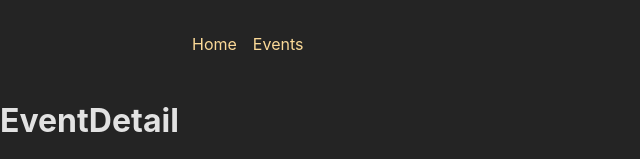
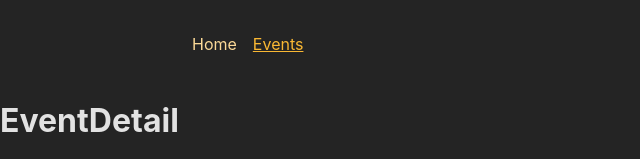
Before and after one commit to niamhbrockbank/react-router, a React (Create React App) app in the folder frontend/: page /events/1 in a window 1280 px wide. Shown: the top 159 px of the page, without its empty margins (0-640 px from the left). Built offline with nearby package versions, Linux system fonts and the light colour scheme.

Commit message:
Show navlink as active when on page

```diff
--- a/frontend/src/components/MainNavigation.js
+++ b/frontend/src/components/MainNavigation.js
@@ -10,7 +10,10 @@ function MainNavigation() {
             <li>
               <NavLink
                 to="/"
-                className={({ isActive }) => (isActive ? "active" : undefined)}
+                className={({ isActive }) =>
+                  isActive ? classes.active : undefined
+                }
+                end
               >
                 Home
               </NavLink>
@@ -18,7 +21,9 @@ function MainNavigation() {
             <li>
               <NavLink
                 to="/events"
-                className={({ isActive }) => (isActive ? "active" : undefined)}
+                className={({ isActive }) =>
+                  isActive ? classes.active : undefined
+                }
               >
                 Events
               </NavLink>
```
